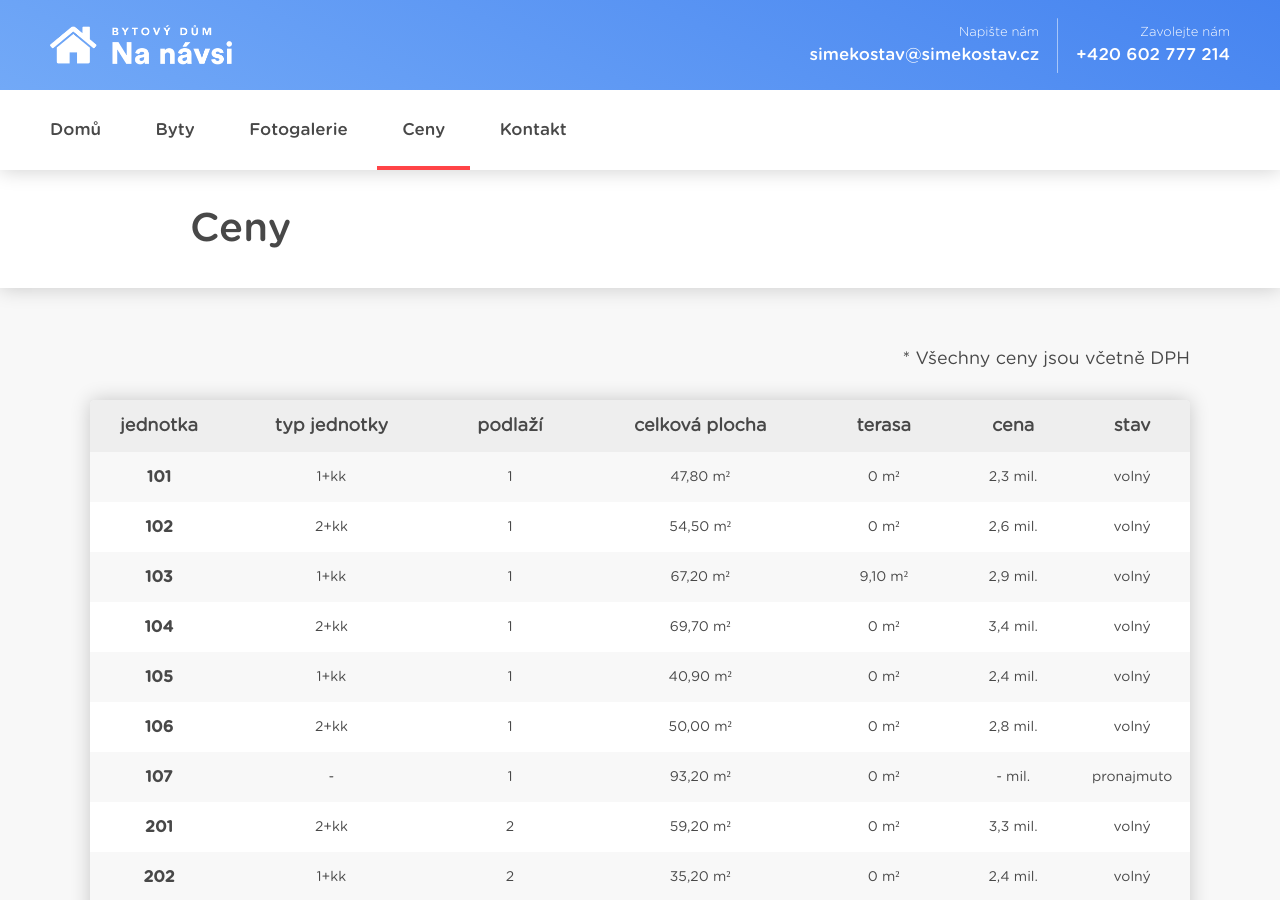
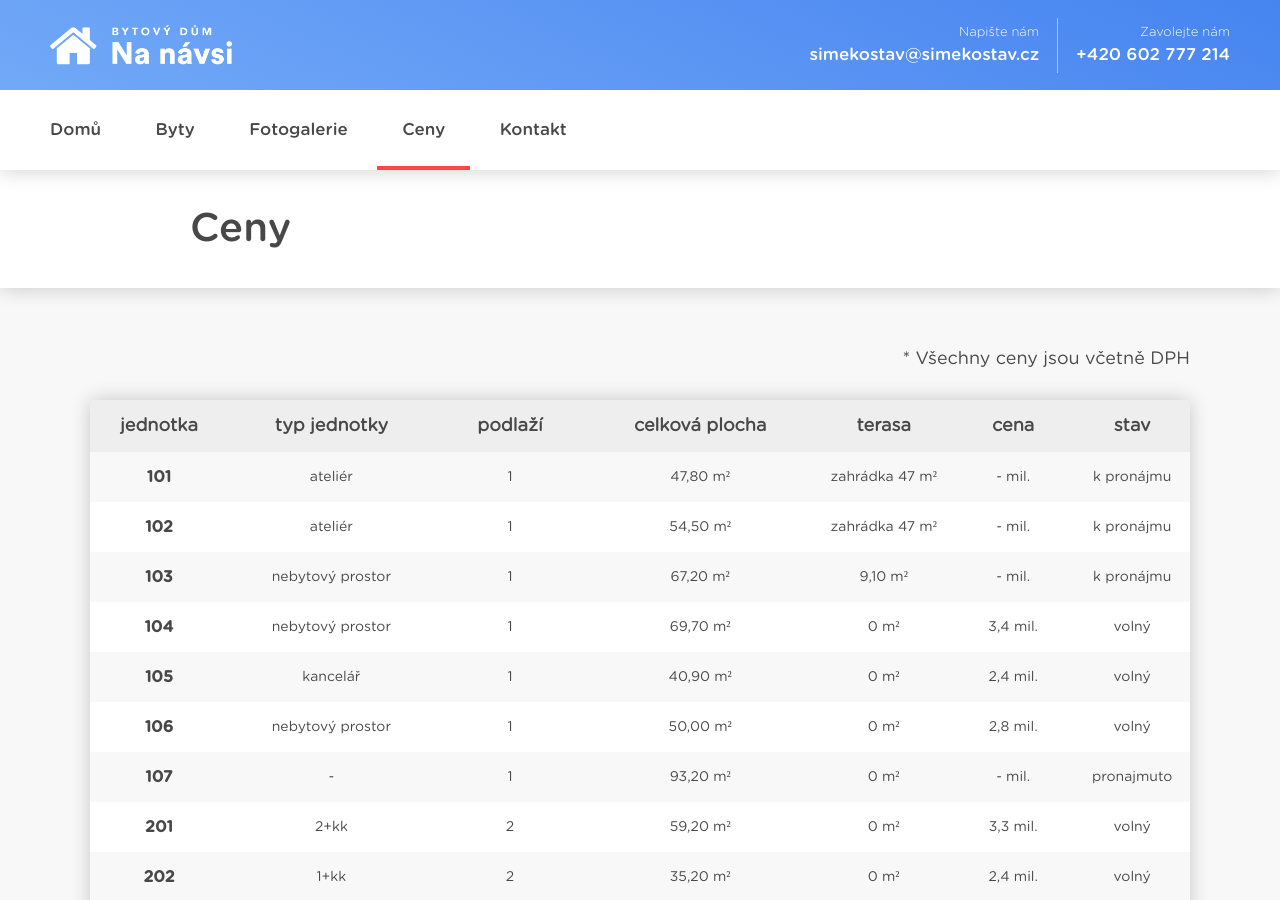
Before and after one commit to StyvekDrtic/bydleniSvojetice, a Jekyll site: the page built from ceny.html, in a window 1280 px wide and 900 px high. Built offline with Jekyll 4.4.1, drawn with Linux system fonts in a browser that asks for light colours.

Commit message:
zmeny tabulky

```diff
--- a/_includes/tabulka.html
+++ b/_includes/tabulka.html
@@ -13,37 +13,37 @@
   <tbody>
     <tr>
       <th>101</th>
-      <td>1+kk</td>
+      <td>ateliér</td>
       <td>1</td>
       <td>47,80</td>
-      <td>0</td>
-      <td>2,3</td>
-      <td>volný</td>
+      <td>zahrádka 47</td>
+      <td>-</td>
+      <td>k pronájmu</td>
     </tr>
 
     <tr>
       <th>102</th>
-      <td>2+kk</td>
+      <td>ateliér</td>
       <td>1</td>
       <td>54,50</td>
-      <td>0</td>
-      <td>2,6</td>
-      <td>volný</td>
+      <td>zahrádka 47</td>
+      <td>-</td>
+      <td>k pronájmu</td>
     </tr>
 
     <tr>
       <th>103</th>
-      <td>1+kk</td>
+      <td>nebytový prostor</td>
       <td>1</td>
       <td>67,20</td>
       <td>9,10</td>
-      <td>2,9</td>
-      <td>volný</td>
+      <td>-</td>
+      <td>k pronájmu</td>
     </tr>
 
     <tr>
       <th>104</th>
-      <td>2+kk</td>
+      <td>nebytový prostor</td>
       <td>1</td>
       <td>69,70</td>
       <td>0</td>
@@ -53,7 +53,7 @@
 
     <tr>
       <th>105</th>
-      <td>1+kk</td>
+      <td>kancelář</td>
       <td>1</td>
       <td>40,90</td>
       <td>0</td>
@@ -63,7 +63,7 @@
 
     <tr>
       <th>106</th>
-      <td>2+kk</td>
+      <td>nebytový prostor</td>
       <td>1</td>
       <td>50,00</td>
       <td>0</td>
```
Also changed, not shown: assets/img/logo.png, assets/img/logo_cerne.png (added).
